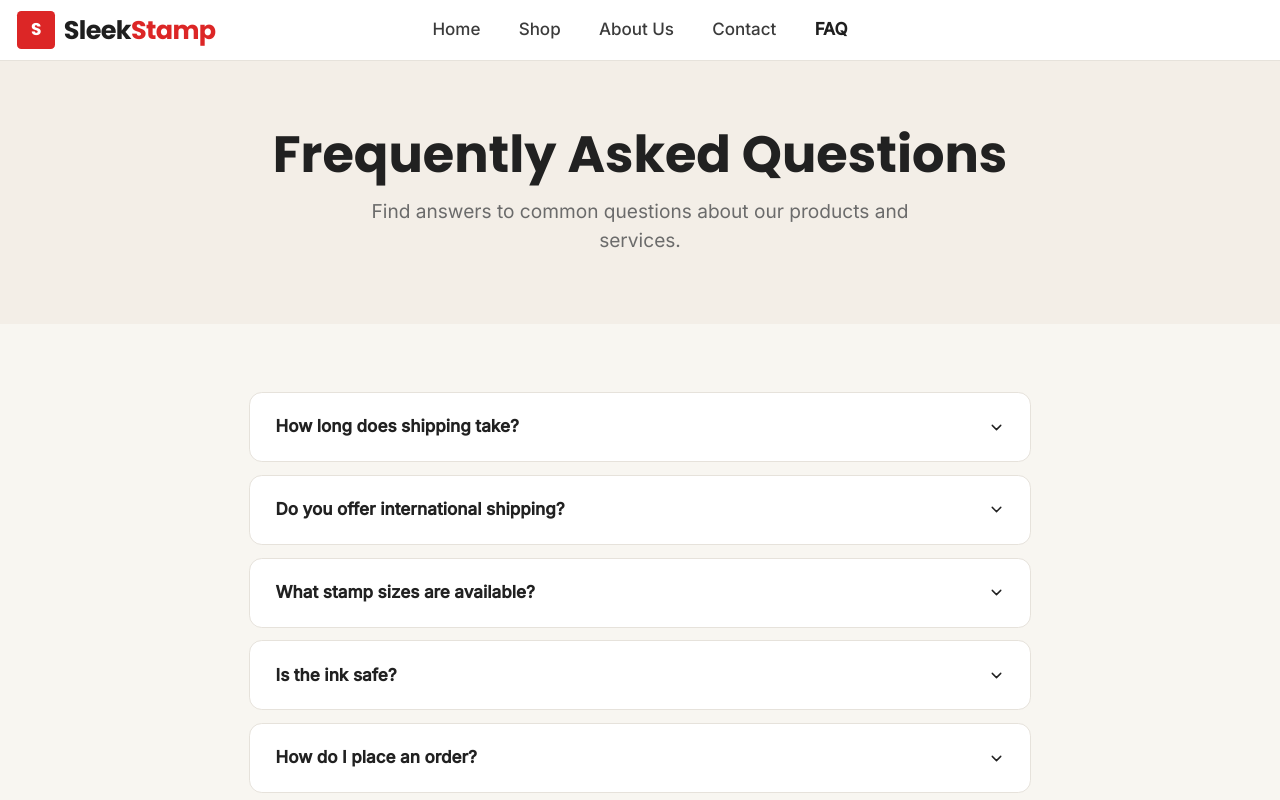
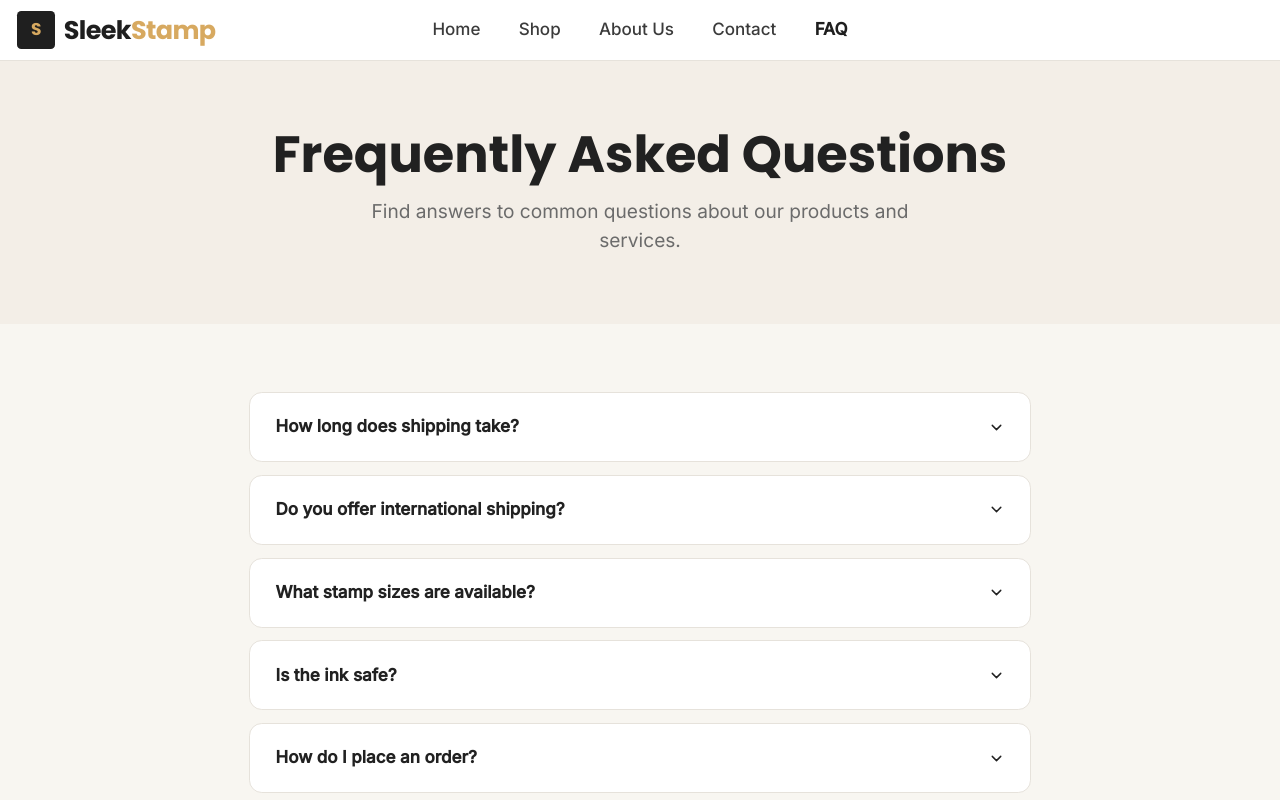
Before and after one commit to Paras-Chhabra/SleekStamp, a React (Vite) app: page /faq in a window 1280 px wide. Shown: the top 800 px of the page. Built offline with nearby package versions, Linux system fonts and the light colour scheme; the HTML template or start-up script is replaced by a standard one.

Commit message:
Revert home page hero and navbar logo colors back to gold/navy

```diff
--- a/src/components/Navbar.tsx
+++ b/src/components/Navbar.tsx
@@ -23,12 +23,12 @@ export default function Navbar() {
           <div className="flex items-center justify-between h-14 relative">
             {/* Logo — far left */}
             <Link to="/" className="flex items-center gap-2 group z-10">
-              <div className="w-9 h-9 bg-red-600 rounded flex items-center justify-center">
-                <span className="text-white font-display font-bold text-base">S</span>
+              <div className="w-9 h-9 bg-navy rounded flex items-center justify-center">
+                <span className="text-gold font-display font-bold text-base">S</span>
               </div>
               <div>
                 <span className="font-display font-bold text-2xl text-navy tracking-tight">Sleek</span>
-                <span className="font-display font-bold text-2xl text-red-600 tracking-tight">Stamp</span>
+                <span className="font-display font-bold text-2xl text-gold tracking-tight">Stamp</span>
               </div>
             </Link>
 
--- a/src/pages/Index.tsx
+++ b/src/pages/Index.tsx
@@ -75,7 +75,7 @@ export default function Index() {
         <div className="relative container mx-auto px-4 py-20 flex justify-center">
           <div className="max-w-3xl w-full bg-[#f6f5f3] backdrop-blur-md p-10 md:p-14 rounded-[2rem] shadow-2xl text-center animate-fade-in border border-black/5">
             {/* Top Badge */}
-            <div className="inline-flex items-center justify-center border-2 border-[#dc2626] text-[#dc2626] rounded-full px-6 py-1.5 mb-8 bg-transparent">
+            <div className="inline-flex items-center justify-center border-2 border-[#Cca35a] text-[#Cca35a] rounded-full px-6 py-1.5 mb-8 bg-transparent">
               <span className="text-sm font-body font-bold tracking-wide">
                 Premium Custom Stamps
               </span>
@@ -85,7 +85,7 @@ export default function Index() {
             <h1 className="font-display text-5xl md:text-6xl font-extrabold text-[#1c1c1c] leading-tight mb-5 tracking-tight">
               Custom Stamps
               <br />
-              <span className="text-[#dc2626] italic font-serif tracking-normal">Crafted for You</span>
+              <span className="text-[#Cca35a] italic font-serif tracking-normal">Crafted for You</span>
             </h1>
 
             {/* Description */}
@@ -99,7 +99,7 @@ export default function Index() {
             <div className="flex flex-wrap items-center justify-center gap-4 mb-10">
               <Link
                 to="/products"
-                className="inline-flex items-center gap-2 bg-[#dc2626] text-white px-8 py-4 rounded-full font-body font-bold text-base hover:bg-[#b91c1c] transition-smooth shadow-lg"
+                className="inline-flex items-center gap-2 bg-[#1a1a1a] text-white px-8 py-4 rounded-xl font-body font-bold text-base hover:bg-[#2b2b2b] transition-smooth shadow-lg"
               >
                 Shop All Stamps
                 <ArrowRight className="w-5 h-5" />
@@ -109,13 +109,13 @@ export default function Index() {
             {/* Bottom Checks */}
             <div className="flex flex-wrap items-center justify-center gap-x-6 gap-y-3">
               <div className="text-[#333333] text-sm font-body font-medium flex items-center gap-2">
-                <Check className="w-4 h-4 text-[#dc2626]" /> Free artwork setup
+                <Check className="w-4 h-4 text-[#Cca35a]" /> Free artwork setup
               </div>
               <div className="text-[#333333] text-sm font-body font-medium flex items-center gap-2">
-                <Check className="w-4 h-4 text-[#dc2626]" /> Free proof before printing
+                <Check className="w-4 h-4 text-[#Cca35a]" /> Free proof before printing
               </div>
               <div className="text-[#333333] text-sm font-body font-medium flex items-center gap-2">
-                <Check className="w-4 h-4 text-[#dc2626]" /> 100% satisfaction guarantee
+                <Check className="w-4 h-4 text-[#Cca35a]" /> 100% satisfaction guarantee
               </div>
             </div>
           </div>
@@ -158,7 +158,7 @@ export default function Index() {
                 to={`/products?category=${cat.id}`}
                 className="group bg-card rounded-xl p-5 border border-border hover:border-gold/50 hover:shadow-hover transition-smooth text-center"
               >
-                <div className="w-10 h-10 bg-navy rounded-lg mx-auto mb-3 flex items-center justify-center group-hover:bg-red-600 transition-smooth">
+                <div className="w-10 h-10 bg-navy rounded-lg mx-auto mb-3 flex items-center justify-center group-hover:bg-[#Cca35a] transition-smooth">
                   <span className="text-white font-display font-bold text-sm transition-smooth">
                     {cat.name.charAt(0)}
                   </span>
```
